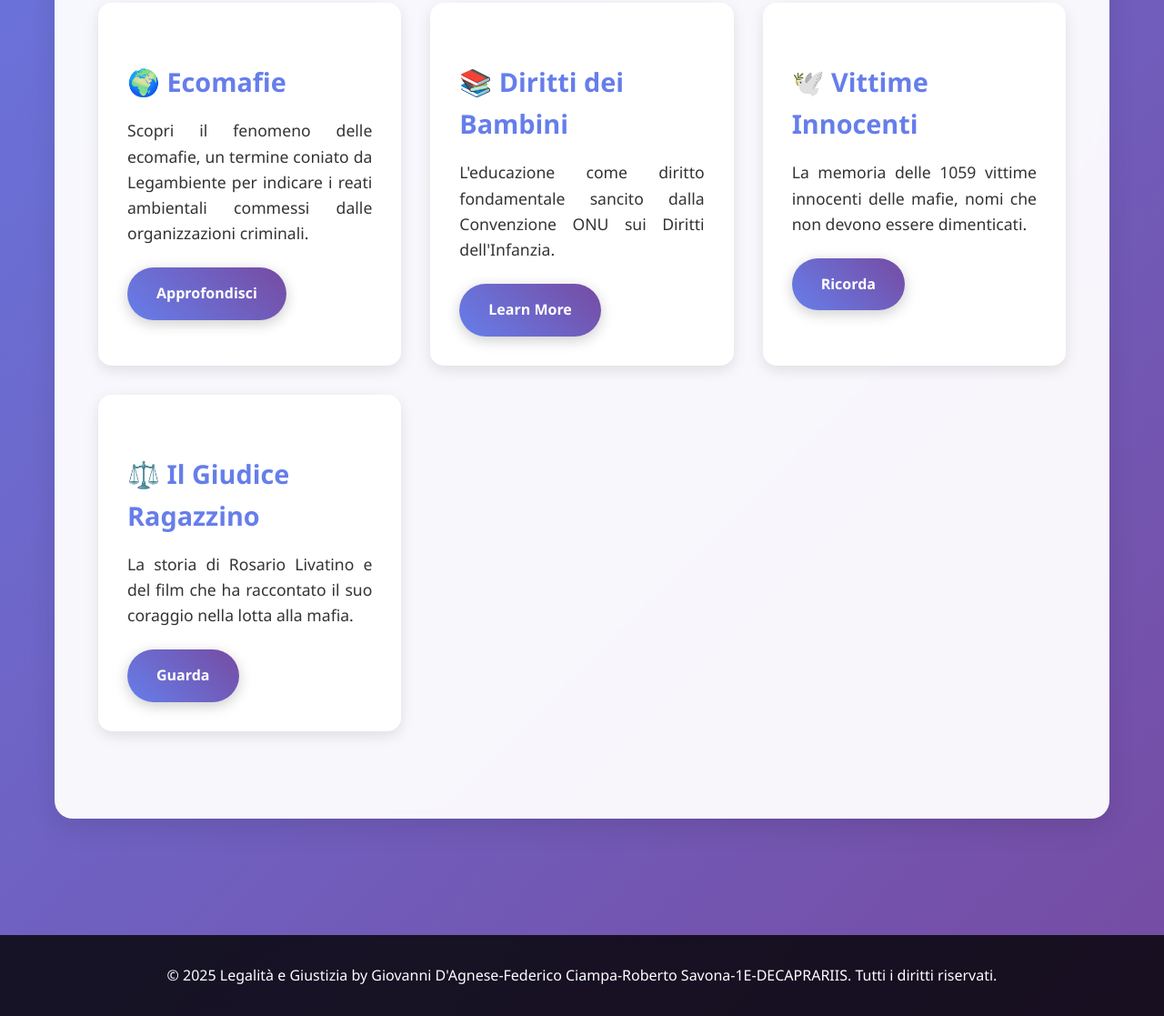
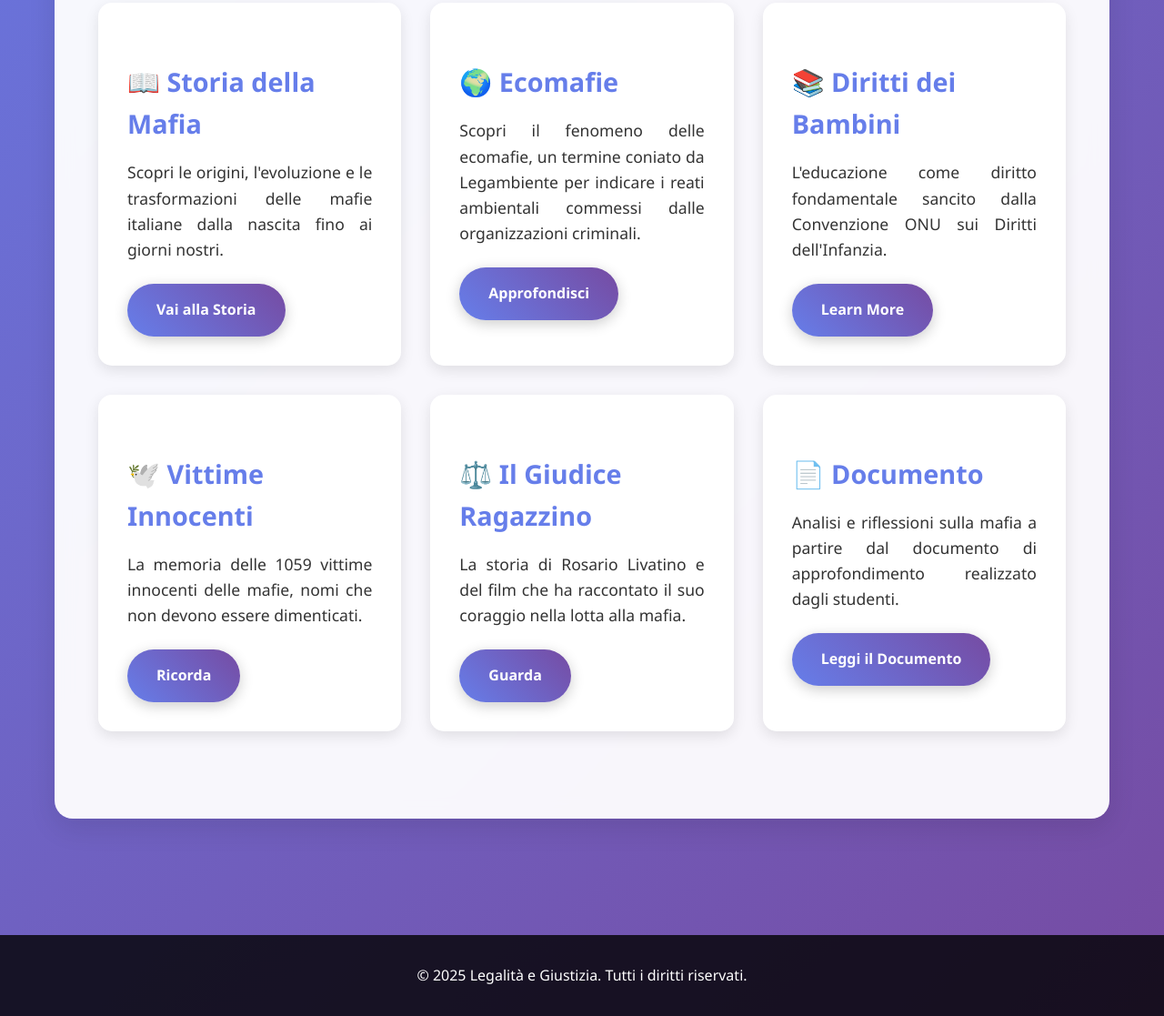
Before and after one commit to dagnese-ciampa-savona/educazione-civica, a plain HTML site: page index.html in a window 1280 px wide. Shown: the part 763-1880 px from the top of the page at 91% size. Drawn offline with Linux system fonts and the light colour scheme.

Commit message:
Update index.html

```diff
--- a/index.html
+++ b/index.html
@@ -3,7 +3,7 @@
 <head>
     <meta charset="UTF-8">
     <meta name="viewport" content="width=device-width, initial-scale=1.0">
-    <title>Legalità e Giustizia by Giovanni D'Agnese-Federico Ciampa-Roberto Savona-1E-DECAPRARIIS - Homepage</title>
+    <title>Legalità e Giustizia - Homepage</title>
     <link rel="stylesheet" href="styles.css">
 </head>
 <body>
@@ -12,10 +12,11 @@
             <a href="index.html" class="logo">Legalità & Giustizia</a>
             <ul class="nav-links">
                 <li><a href="index.html" class="active">Home</a></li>
+                <li><a href="storia-mafia.html">Storia</a></li>
                 <li><a href="ecomafie.html">Ecomafie</a></li>
-                <li><a href="documento.html">Fisica</a></li>
+                <li><a href="documento.html">Documento</a></li>
                 <li><a href="diritti-bambini.html">Children's Rights</a></li>
-                <li><a href="vittime-mafia.html">Vittime di Mafia</a></li>
+                <li><a href="vittime-mafia.html">Vittime</a></li>
                 <li><a href="giudice-ragazzino.html">Il Giudice Ragazzino</a></li>
             </ul>
             <div class="mobile-menu">
@@ -38,31 +39,39 @@
         <section id="content" class="container">
             <div class="content-section">
                 <h2>Benvenuti</h2>
-                <p>Questo sito web è dedicato alla memoria di tutte le vittime innocenti delle mafie e all'impegno costante nella lotta alla criminalità organizzata. Esploriamo insieme i diversi aspetti di questo fenomeno complesso, dall'ecomafia ai diritti dei bambini, dalla giustizia alle storie di coraggio.</p>
-
+                <p>
+                    Questo sito web è dedicato alla memoria di tutte le vittime innocenti delle mafie e all'impegno costante nella lotta alla criminalità organizzata. Esploriamo insieme i diversi aspetti di questo fenomeno complesso, dall'ecomafia ai diritti dei bambini, dalla giustizia alle storie di coraggio.
+                </p>
                 <div class="cards-grid">
+                    <div class="card">
+                        <h3>📖 Storia della Mafia</h3>
+                        <p>Scopri le origini, l'evoluzione e le trasformazioni delle mafie italiane dalla nascita fino ai giorni nostri.</p>
+                        <a href="storia-mafia.html" class="btn-primary">Vai alla Storia</a>
+                    </div>
                     <div class="card">
                         <h3>🌍 Ecomafie</h3>
                         <p>Scopri il fenomeno delle ecomafie, un termine coniato da Legambiente per indicare i reati ambientali commessi dalle organizzazioni criminali.</p>
                         <a href="ecomafie.html" class="btn-primary">Approfondisci</a>
                     </div>
-
                     <div class="card">
                         <h3>📚 Diritti dei Bambini</h3>
                         <p>L'educazione come diritto fondamentale sancito dalla Convenzione ONU sui Diritti dell'Infanzia.</p>
                         <a href="diritti-bambini.html" class="btn-primary">Learn More</a>
                     </div>
-
                     <div class="card">
                         <h3>🕊️ Vittime Innocenti</h3>
                         <p>La memoria delle 1059 vittime innocenti delle mafie, nomi che non devono essere dimenticati.</p>
                         <a href="vittime-mafia.html" class="btn-primary">Ricorda</a>
                     </div>
-
                     <div class="card">
                         <h3>⚖️ Il Giudice Ragazzino</h3>
                         <p>La storia di Rosario Livatino e del film che ha raccontato il suo coraggio nella lotta alla mafia.</p>
                         <a href="giudice-ragazzino.html" class="btn-primary">Guarda</a>
+                    </div>
+                    <div class="card">
+                        <h3>📄 Documento</h3>
+                        <p>Analisi e riflessioni sulla mafia a partire dal documento di approfondimento realizzato dagli studenti.</p>
+                        <a href="documento.html" class="btn-primary">Leggi il Documento</a>
                     </div>
                 </div>
             </div>
@@ -71,7 +80,7 @@
 
     <footer>
         <div class="container">
-            <p>&copy; 2025 Legalità e Giustizia by Giovanni D'Agnese-Federico Ciampa-Roberto Savona-1E-DECAPRARIIS. Tutti i diritti riservati.</p>
+            <p>&copy; 2025 Legalità e Giustizia. Tutti i diritti riservati.</p>
         </div>
     </footer>
 
```
